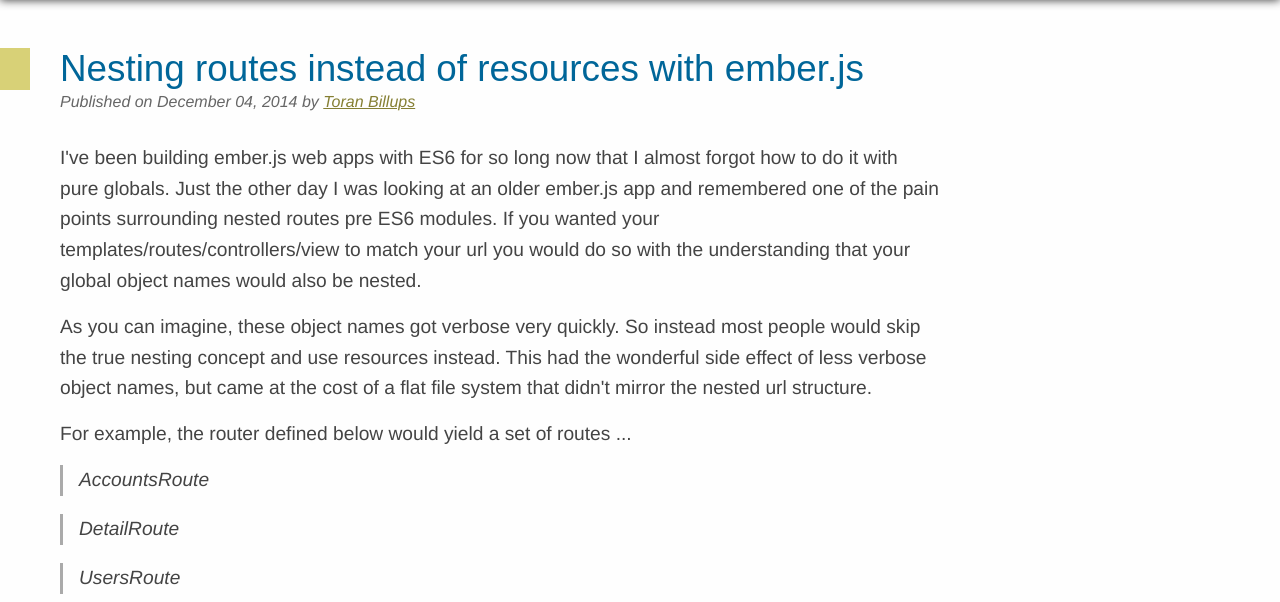
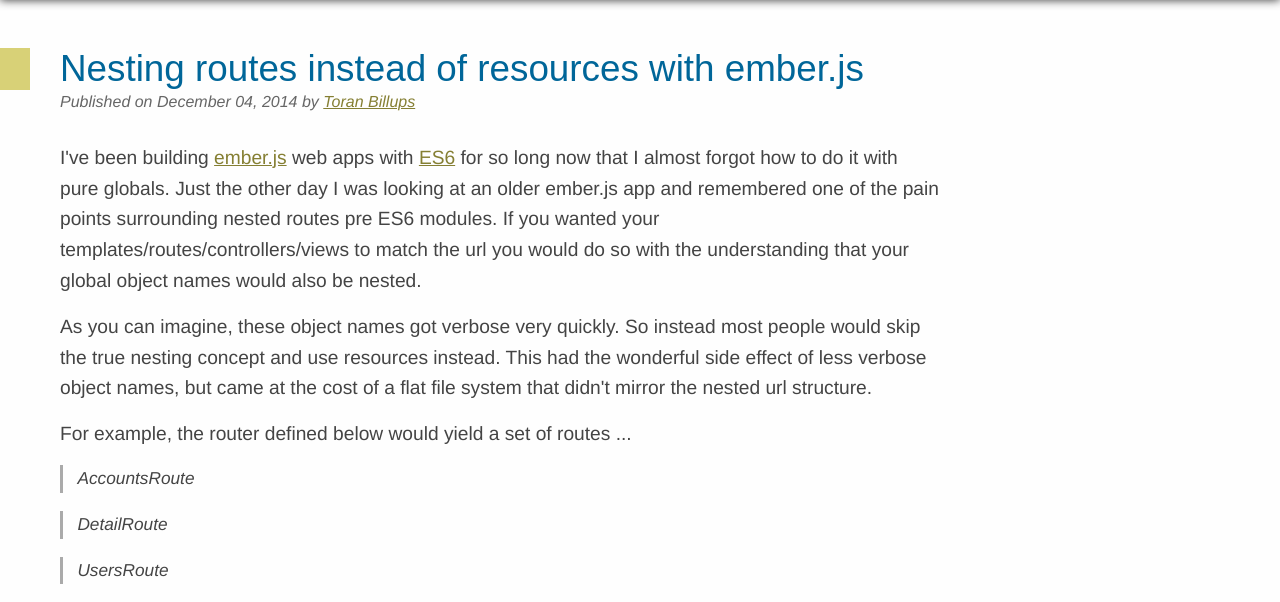
Before and after one commit to toranb/toranb.github.io, a Jekyll site: the page built from _posts/2014-12-04-nesting-routes-instead-of-resources-with-ember-js.html, in a window 1280 px wide. Shown: the top 602 px of the page. Built offline with Jekyll 4.4.1, drawn with Linux system fonts in a browser that asks for light colours; Markdown is read by kramdown in place of the engine named in the settings; some of the changed text lies outside the part shown; grey boxes are pictures that could not be loaded.

Commit message:
nested post tweaks

```diff
--- a/_posts/2014-12-04-nesting-routes-instead-of-resources-with-ember-js.html
+++ b/_posts/2014-12-04-nesting-routes-instead-of-resources-with-ember-js.html
@@ -5,7 +5,7 @@
 categories: blog archive
 ---
 
-<p>I've been building ember.js web apps with ES6 for so long now that I almost forgot how to do it with pure globals. Just the other day I was looking at an older ember.js app and remembered one of the pain points surrounding nested routes pre ES6 modules. If you wanted your templates/routes/controllers/view to match your url you would do so with the understanding that your global object names would also be nested.</p>
+<p>I've been building <a href="http://emberjs.com/">ember.js</a> web apps with <a href="http://eviltrout.com/2014/05/03/getting-started-with-es6.html">ES6</a> for so long now that I almost forgot how to do it with pure globals. Just the other day I was looking at an older ember.js app and remembered one of the pain points surrounding nested routes pre ES6 modules. If you wanted your templates/routes/controllers/views to match the url you would do so with the understanding that your global object names would also be nested.</p>
 
 <p>As you can imagine, these object names got verbose very quickly. So instead most people would skip the true nesting concept and use resources instead. This had the wonderful side effect of less verbose object names, but came at the cost of a flat file system that didn't mirror the nested url structure.</p>
 
@@ -19,9 +19,7 @@
   <script src='https://gist.github.com/toranb/aecb43b20d4d560d2865.js'></script>
 </div>
 
-<p>But if we crack open the templates folder you will see that each file is a "top-level" resource even when the router had defined several nested urls.</p>
-
-<p>Click to <a href="https://github.com/toranb/ember-nested-routes/tree/8a178f4894401d9e987481f79703f69f7c5b16a7/js/templates">view</a> the actual github project at the nested resources commit</p>
+<p>But if we <a href="https://github.com/toranb/ember-nested-routes/tree/8a178f4894401d9e987481f79703f69f7c5b16a7/js/templates">take a look</a> at the templates folder you will see that each file is a "top-level" resource even when the router had defined several nested urls.</p>
 
 <p>If you prefer the templates/routes/controllers/views are instead nested, you would update the router to look like the below.</p>
 
@@ -29,12 +27,12 @@
   <script src='https://gist.github.com/toranb/0e6e6afe46c5023aca1d.js'></script>
 </div>
 
-<p>Now that we have truly nested routes those route names are suddenly more complex.</p>
+<p>But now that we have truly nested routes those route object names are suddenly more complex.</p>
 
 <blockquote><p>AccountsRoute</p></blockquote>
 <blockquote><p>AccountsDetailRoute</p></blockquote>
 <blockquote><p>AccountsDetailUsersRoute</p></blockquote>
 
-<p>But in the modern ember.js world you don't feel the pain you did with globals because you no longer need to actually type out the full name. You can skip naming your objects altogether and just do an "export default" saving yourself all that typing. In addition, your route/controller/view/template folders will reflect the same nesting that you defined in the router!</p>
+<p>Lucky for us, in the modern ember.js ecosystem you simply don't feel the pain you did with globals because you no longer need to actually type out the full name. In fact, you can skip naming your objects altogether and just do an "export default" saving yourself all that typing. In addition, your templates/routes/controllers/views will reflect the same nesting that you defined in the router!</p>
 
 <p>The <a href="https://github.com/toranb/ember-nested-routes">entire project</a> is up on github with my typical "before and after" commit style so you can see exactly what was required to switch from nested resources to nested routes</p>
--- a/css/main.css
+++ b/css/main.css
@@ -411,6 +411,7 @@
     cursor: help;
 }
 blockquote {
+    font-size: .9em;
     padding: 0 0 0 15px;
     margin: 0 0 18px;
     border-left: 5px solid #eeeeee;
```
